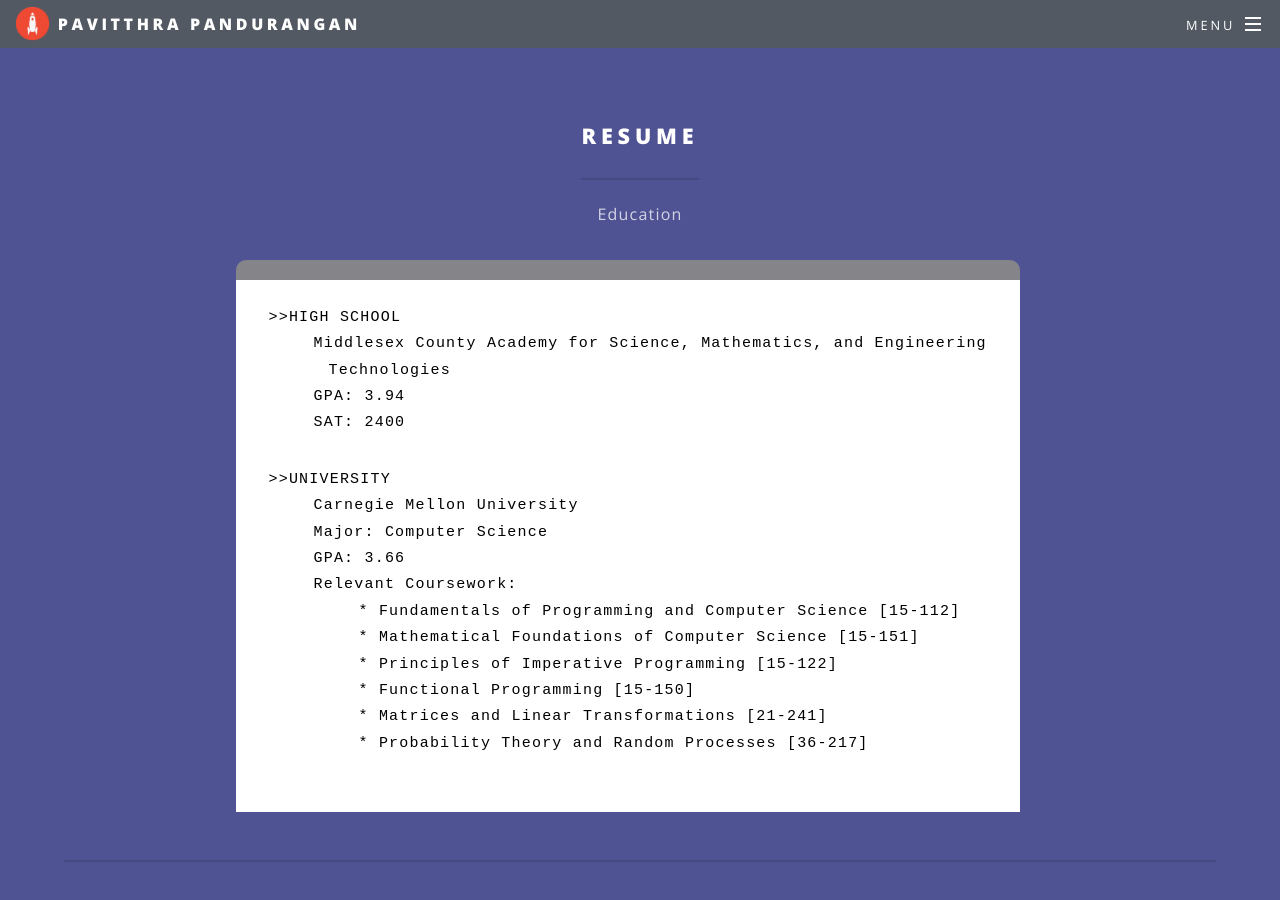
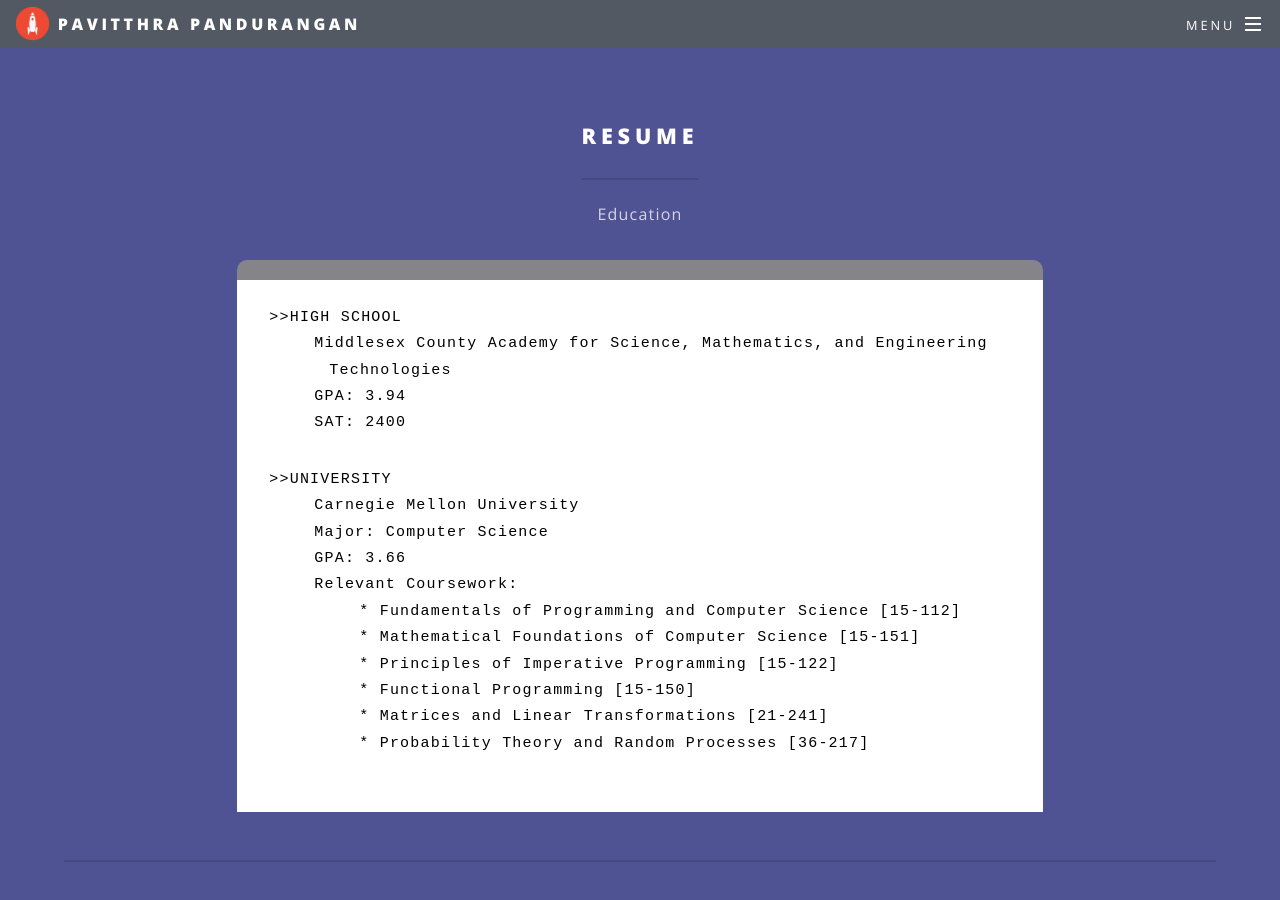
Before and after one commit to pavitthrap/pavitthrap.github.io, a Jekyll site: the page built from index.html, in a window 1280 px wide and 900 px high, scrolled down 1400 px. Built offline with Jekyll 4.4.1, drawn with Linux system fonts in a browser that asks for light colours; some web fonts are replaced.

Commit message:
console flex

```diff
--- a/index.html
+++ b/index.html
@@ -43,8 +43,8 @@ layout: landing
 									<h2>Resume</h2>
 									<div class="container">
 										<p>Education</p>
-										<div class="row">
-											<div class="2u sides" > </div>
+										<div class="flexer">
+											<div class="sides"  style="order:1;"> </div>
 											<div class="8u console" >
 												<ul class="codecons">
 													<li>>>HIGH SCHOOL</li>
@@ -70,13 +70,13 @@ layout: landing
 														</ul>
 												</ul>
 											</div>
-											<div class= "2u sides" > </div>
+											<div class= "sides" style="order:3;" > </div>
 										</div>
 										<hr />
 										<p>Work</p>
-										<div class="row">
-											<div class="2u sides"> </div>
-											<div class="8u 12u$(xsmall) console">
+										<div class="flexer">
+											<div class="sides" style="order:1;"> </div>
+											<div class="8u console">
 												<ul class="codecons">
 													<li>>>J.P. MORGAN </li>
 														<ul class="innercode">
@@ -105,13 +105,13 @@ layout: landing
 														</ul>
 												</ul>
 											</div>
-											<div class= "2u sides"> </div>
+											<div class= "sides" style="order:3;"> </div>
 										</div>
 										<hr />
 										<p>Research</p>
-										<div class="row flexer">
-											<div class="2u sides"> </div>
-											<div class="8u 12u$(xsmall) console">
+										<div class="flexer">
+											<div class="sides" style="order:1;"> </div>
+											<div class="8u console">
 												<ul class="codecons">
 													<li>>>CONVERSATIONAL AGENTS
 														<ul class="innercode">
@@ -121,13 +121,13 @@ layout: landing
 														<ul>
   												</ul>
   											</div>
-											<div class= "2u sides"> </div>
+											<div class= "sides" style="order:3;"> </div>
 										</div>
 
 
 										<hr />
 										<p>Interests</p>
-										<div class="row flexer">
+										<div class="flexer">
 											<div class="sides" style="order:1;"> </div>
 											<div class="8u console">
 												<ul class="codecons">
```
Also changed, not shown: _layouts/landing.html (+5 -6 lines).
